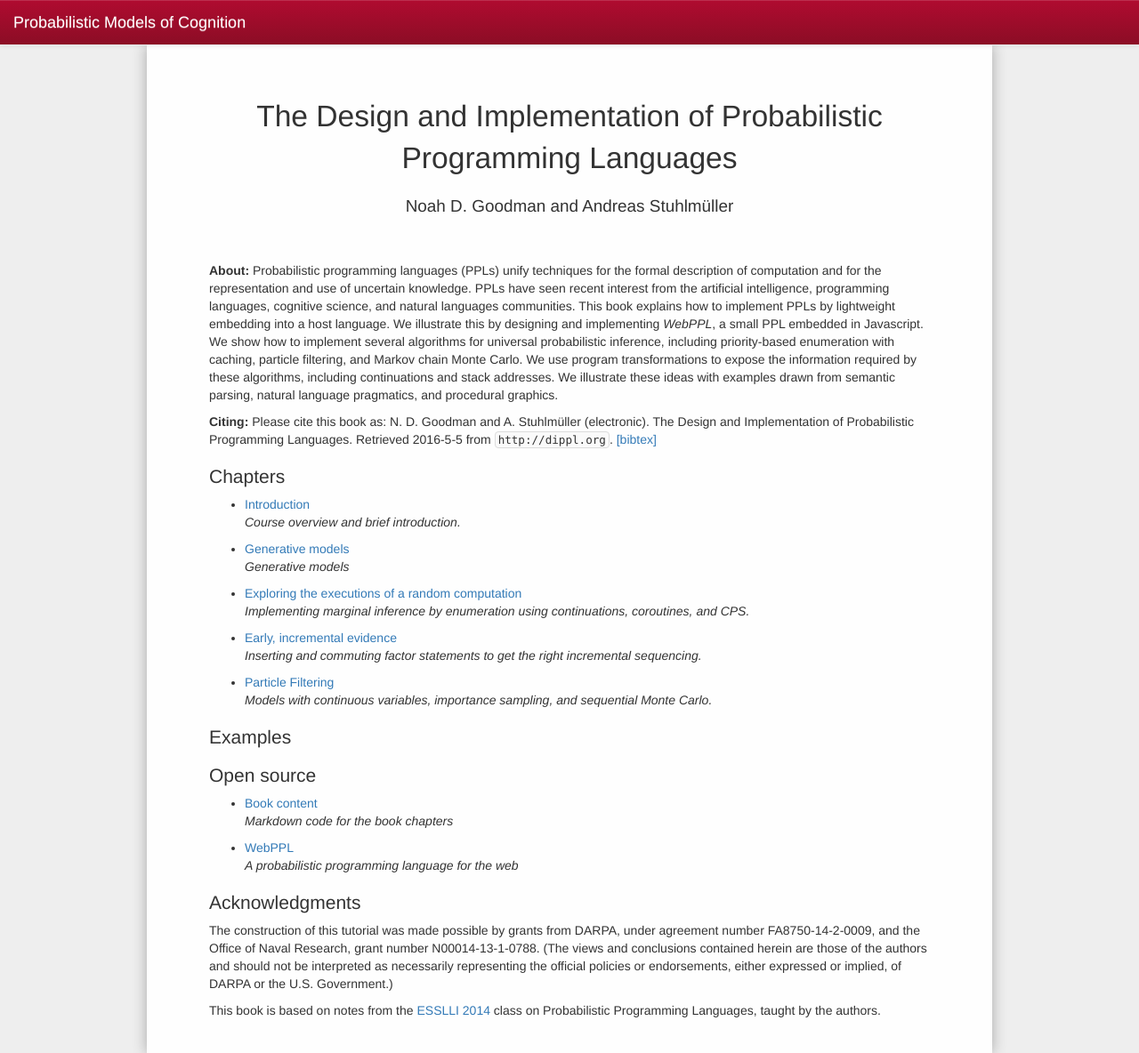
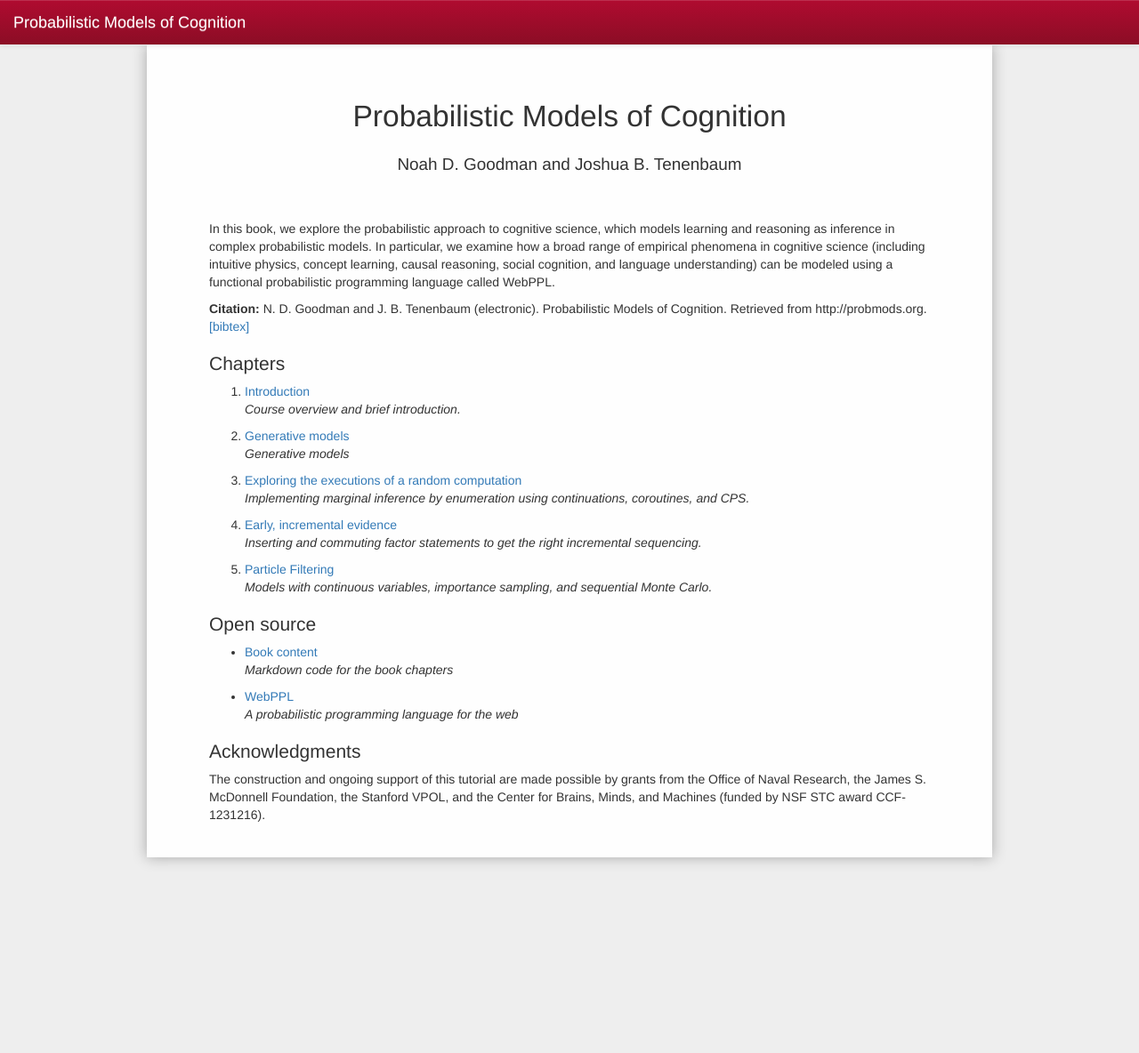
Before and after one commit to probmods/probmods2, a Jekyll site: the page built from index.md, in a window 1280 px wide. Shown: the whole page at 89% size. Built offline with Jekyll 4.4.1, drawn with Linux system fonts in a browser that asks for light colours; nearby versions of some CDN libraries; library files that are not in the unit come from our copies.

Commit message:
Change index page to probmods content

```diff
--- a/index.md
+++ b/index.md
@@ -4,28 +4,22 @@
 ---
 
 <div class="main">
-  <h1>The Design and Implementation of Probabilistic Programming Languages</h1>
-  <span class="authors">Noah D. Goodman and Andreas Stuhlmüller</span>
+  <h1>Probabilistic Models of Cognition</h1>
+  <span class="authors">Noah D. Goodman and Joshua B. Tenenbaum</span>
 </div>
 
-**About:**
-Probabilistic programming languages (PPLs) unify techniques for the formal description of computation and for the representation and use of uncertain knowledge.
-PPLs have seen recent interest from the artificial intelligence, programming languages, cognitive science, and natural languages communities.
-This book explains how to implement PPLs by lightweight embedding into a host language.
-We illustrate this by designing and implementing *WebPPL*, a small PPL embedded in Javascript.
-We show how to implement several algorithms for universal probabilistic inference, including priority-based enumeration with caching, particle filtering, and Markov chain Monte Carlo.
-We use program transformations to expose the information required by these algorithms, including continuations and stack addresses.
-We illustrate these ideas with examples drawn from semantic parsing, natural language pragmatics, and procedural graphics.
+In this book, we explore the probabilistic approach to cognitive science, which models learning and reasoning as inference in complex probabilistic models.
+In particular, we examine how a broad range of empirical phenomena in cognitive science (including intuitive physics, concept learning, causal reasoning, social cognition, and language understanding) can be modeled using a functional probabilistic programming language called WebPPL.
 
-**Citing:** Please cite this book as:
-N. D. Goodman and A. Stuhlmüller (electronic). The Design and Implementation of Probabilistic Programming Languages. Retrieved <span class="date"></span> from `http://dippl.org`. <a id="toggle-bibtex" href="#">[bibtex]</a>
+**Citation:**
+N. D. Goodman and J. B. Tenenbaum (electronic). Probabilistic Models of Cognition. Retrieved <Date> from http://probmods.org.<a id="toggle-bibtex" href="#">[bibtex]</a>
 
 <pre id="bibtex">
-@misc{dippl,
-  title = {% raw %}{{The Design and Implementation of Probabilistic Programming Languages}}{% endraw %},
-  author = {Goodman, Noah D and Stuhlm\"{u}ller, Andreas},
-  year = {2014},
-  howpublished = {\url{http://dippl.org}},
+@misc{probmods,
+  title = {% raw %}{{Probalistic Models of Cognition}}{% endraw %},
+  author = {Goodman, Noah D and Joshua B. Tenenbaum},
+  year = {2016},
+  howpublished = {\url{http://probmods.org}},
   note = {Accessed: <span class="date"></span>}
 }
 </pre>
@@ -36,24 +30,14 @@
 
 {% for p in sorted_pages %}
     {% if p.layout == 'chapter' %}
-- [{{ p.title }}]({{ site.baseurl }}{{ p.url }})<br>
-    <em>{{ p.description }}</em>
-    {% endif %}
-{% endfor %}
-
-
-### Examples
-
-{% for p in sorted_pages %}
-    {% if p.layout == 'example' %}
-- [{{ p.title }}]({{ site.baseurl }}{{ p.url }})<br>
+1. [{{ p.title }}]({{ site.baseurl }}{{ p.url }})<br>
     <em>{{ p.description }}</em>
     {% endif %}
 {% endfor %}
 
 ### Open source
 
-- [Book content](https://github.com/probmods/dippl)<br>
+- [Book content](https://github.com/probmods/probmods)<br>
   *Markdown code for the book chapters*
 
 - [WebPPL](http://webppl.org)<br>
@@ -61,7 +45,4 @@
 
 ### Acknowledgments
 
-The construction of this tutorial was made possible by grants from DARPA, under agreement number FA8750-14-2-0009, and the Office of Naval Research, grant number N00014-13-1-0788.
-(The views and conclusions contained herein are those of the authors and should not be interpreted as necessarily representing the official policies or endorsements, either expressed or implied, of DARPA or the U.S. Government.)
-
-This book is based on notes from the [ESSLLI 2014](http://www.esslli2014.info) class on Probabilistic Programming Languages, taught by the authors.
+The construction and ongoing support of this tutorial are made possible by grants from the Office of Naval Research, the James S. McDonnell Foundation, the Stanford VPOL, and the Center for Brains, Minds, and Machines (funded by NSF STC award CCF-1231216).
```
